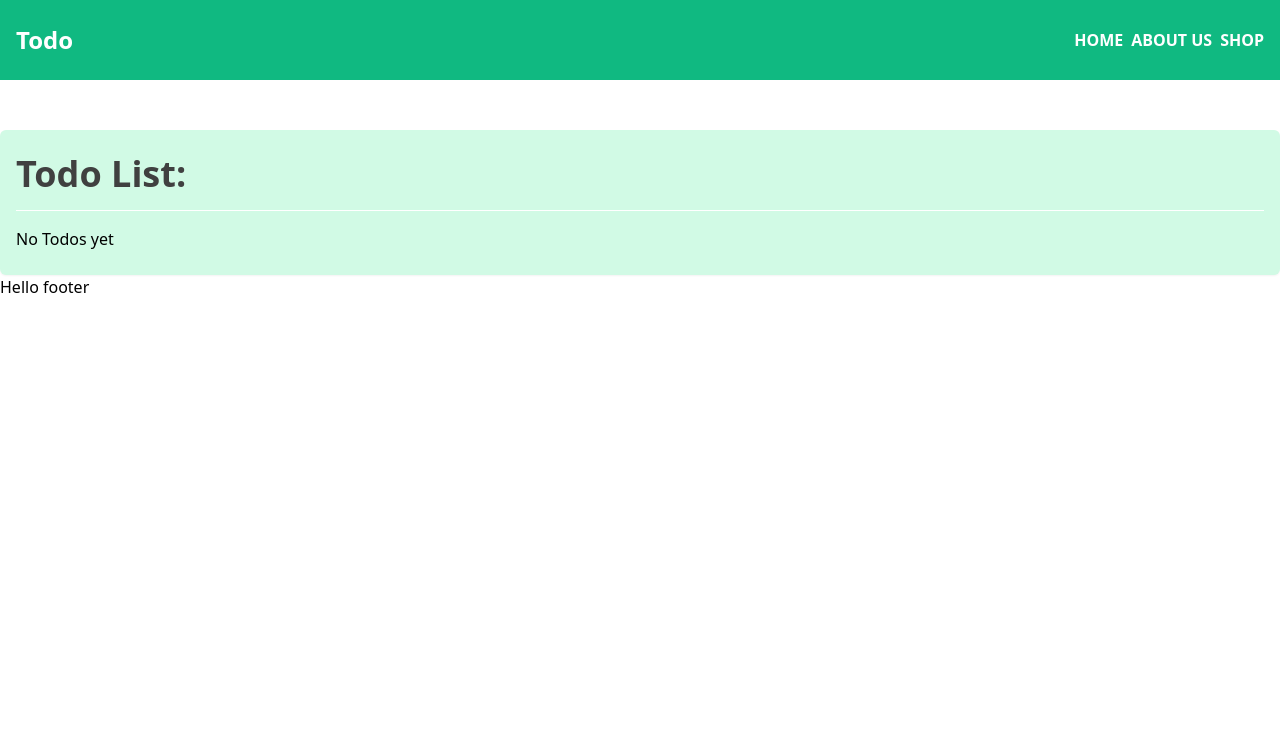
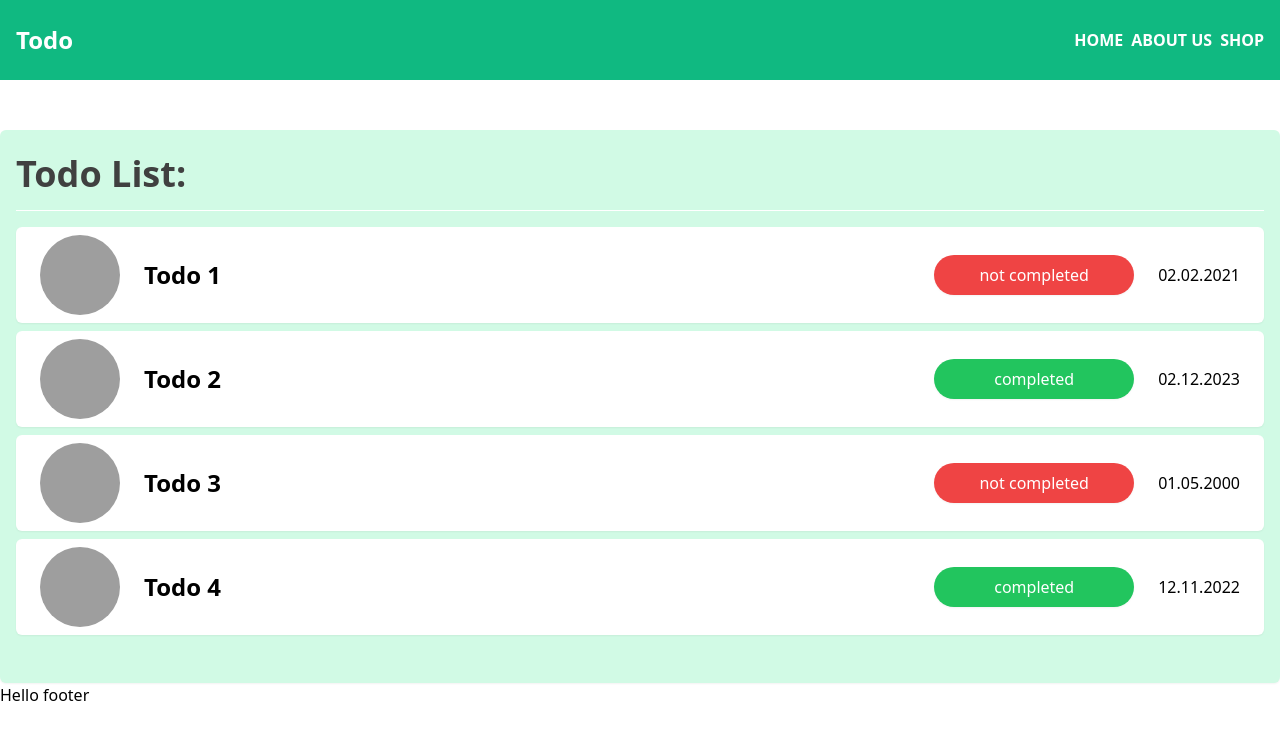
Before and after one commit to devhausleipzigacademy/camp11_react_todo, a React (Vite) app: page / in a window 1280 px wide. Shown: the top 740 px of the page. Built offline with nearby package versions, Linux system fonts and the light colour scheme; data requests are answered from the project's data file; grey boxes are pictures that could not be loaded.

Commit message:
todo form

```diff
--- a/package.json
+++ b/package.json
@@ -11,6 +11,7 @@
     "preview": "vite preview"
   },
   "dependencies": {
+    "axios": "^1.6.2",
     "clsx": "^2.0.0",
     "json-server": "^0.17.4",
     "react": "^18.2.0",
--- /dev/null
+++ b/src/components/todos/TodoForm.tsx
@@ -0,0 +1,10 @@
+//two input fields. One for title and one for an endDate
+//console log the values of the input fields when the form is submitted
+
+function TodoForm() {
+  function submitHandler() {}
+
+  return <form></form>;
+}
+
+export default TodoForm;
--- a/src/components/todos/TodoItem.tsx
+++ b/src/components/todos/TodoItem.tsx
@@ -1,6 +1,6 @@
 import { cn } from "../../utils/utils";
 
-type TodoItem = {
+export type TodoItem = {
   id: number;
   imgUrl: string;
   title: string;
--- a/src/components/todos/TodoList.tsx
+++ b/src/components/todos/TodoList.tsx
@@ -1,15 +1,41 @@
-import ExampleHooks from "../../ExampleHooks";
-import TodoItem from "./TodoItem";
+import { useEffect, useState } from "react";
+import TodoItem, { type TodoItem as TodoItemType } from "./TodoItem";
+import axios from "axios";
+import TodoForm from "./TodoForm";
 
 function TodoList() {
   //fetch all Todos from db json server
   // loop through all todos and render TodoItem component
+  const [todos, setTodos] = useState<TodoItemType[]>([]);
+  const [isLoading, setIsLoading] = useState(true);
+  const [error, setError] = useState("");
+
+  useEffect(() => {
+    axios
+      .get<TodoItemType[]>("http://localhost:3000/todos")
+      .then((res) => {
+        setTodos(res.data);
+        setIsLoading(false);
+      })
+      .catch((err) => {
+        setIsLoading(false);
+
+        setError(err.message);
+      });
+  }, []);
 
   return (
     <div className="bg-emerald-100 rounded-md py-6 px-4 shadow-sm">
       <h1 className="text-neutral-700 font-bold text-4xl">Todo List:</h1>
       <hr className="my-4 border-white" />
-      <ul className="flex flex-col gap-2">No Todos yet</ul>
+      <ul className="flex flex-col gap-2 mb-6">
+        {isLoading && <p>Loading...</p>}
+        {error && <p className="text-red-500">{error}</p>}
+        {todos.map((todo) => (
+          <TodoItem key={todo.id} todo={todo} />
+        ))}
+      </ul>
+      <TodoForm />
     </div>
   );
 }
```
Also changed, not shown: 1 other file (tests, documents, lock files or other folders).
